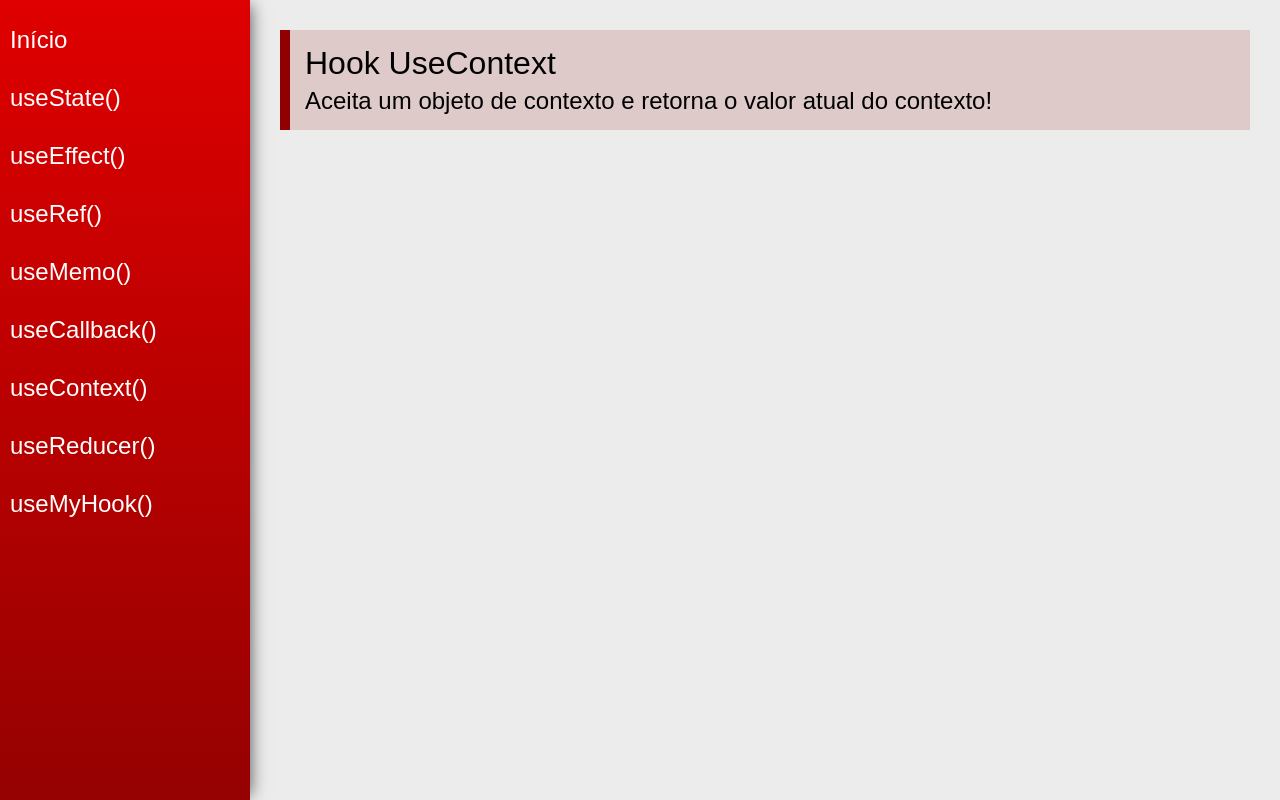
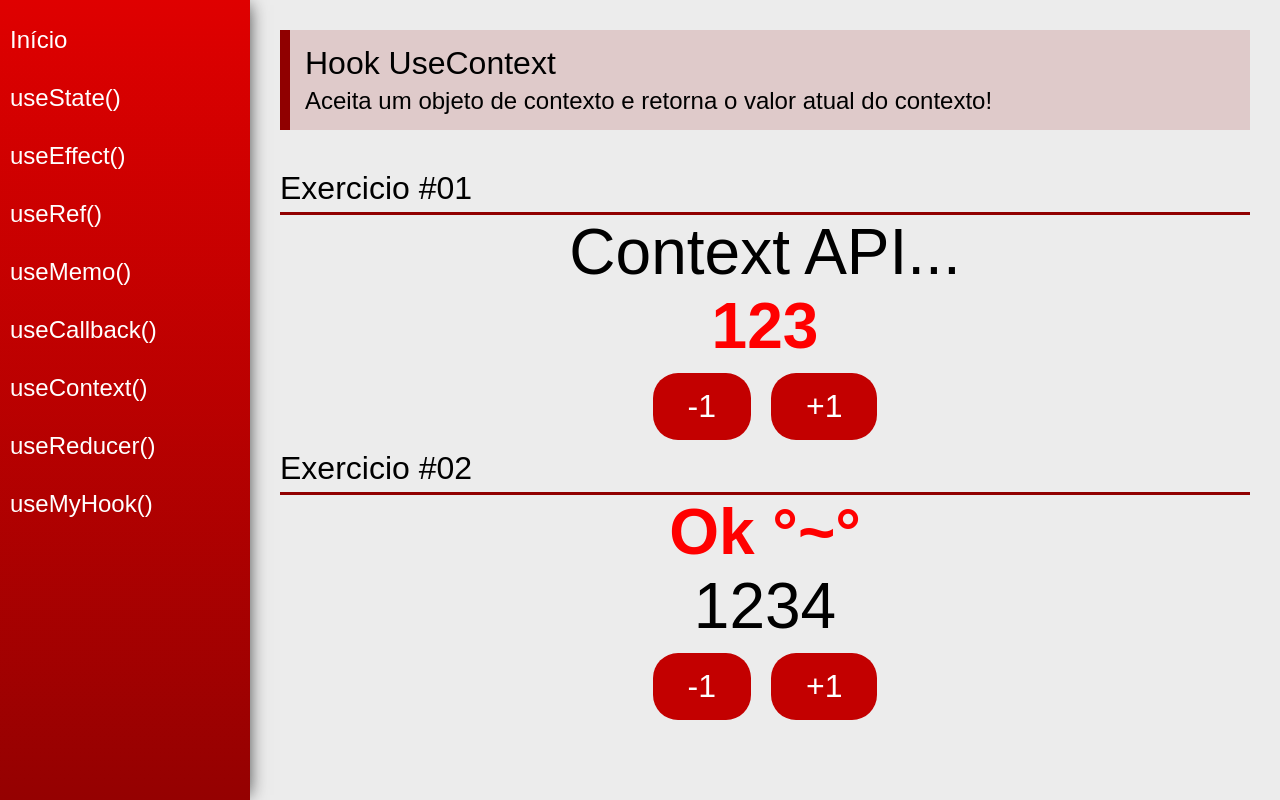
Before and after one commit to gustavo-silva-clear/React_Hooks, a React (Create React App) app: page /useContext in a window 1280 px wide. Built offline with nearby package versions, Linux system fonts and the light colour scheme.

Commit message:
feat: useContext

```diff
--- /dev/null
+++ b/src/data/DataContext.js
@@ -0,0 +1,12 @@
+import React from "react";
+
+export const data = {
+
+    number: 123,
+    text: 'Context API... '
+
+}
+
+const DataContext = React.createContext(null)
+
+export default DataContext
--- /dev/null
+++ b/src/data/Store.jsx
@@ -0,0 +1,42 @@
+import React, { useState } from "react";
+
+const initialState = {
+
+    number: 1234,
+    text: 'Context API + Hooks'
+
+}
+
+export const AppContext = React.createContext(initialState)
+
+const Store = props => {
+
+    const [state, setState] = useState(initialState)
+
+    function updateState(key, value) {
+
+        setState({
+
+            ...state,
+            [key]: value
+
+        })
+
+    }
+
+    return (
+        <AppContext.Provider value={{
+            number: state.number,
+            text: state.text,
+            setNumber: n => updateState('number', n),
+            setText: t => updateState('text', t)
+        }}>
+            {props.children}
+        </AppContext.Provider>
+
+
+    )
+
+}
+
+export default Store
--- a/src/index.js
+++ b/src/index.js
@@ -4,7 +4,9 @@ import React from 'react'
 
 import App from './views/App'
 
+
 ReactDOM.render(
-    <App />,
+
+        <App />,
     document.getElementById('root')
 )
--- a/src/views/App.jsx
+++ b/src/views/App.jsx
@@ -1,19 +1,35 @@
 import './App.css'
-import React from 'react'
-import { BrowserRouter as Router } from  'react-router-dom'
+import React, { useState } from 'react'
+import { BrowserRouter as Router } from 'react-router-dom'
 
 import Menu from '../components/layout/Menu'
 import Content from '../components/layout/Content'
 
+import DataContext, { data } from '../data/DataContext'
+import Store from '../data/Store'
+
 const App = props => {
 
+    const [state, setState] = useState(data)
+
+
+
     return (
+        <Store>
+
+            <DataContext.Provider value={{ state, setState }}>
+
                 <div className="App">
                     <Router>
                         <Menu />
                         <Content />
                     </Router>
                 </div>
+
+            </DataContext.Provider>
+
+        </Store>
+
     )
 }
 
--- a/src/views/examples/UseContext.jsx
+++ b/src/views/examples/UseContext.jsx
@@ -1,15 +1,84 @@
-import React from 'react'
+import React, { useContext, useEffect } from 'react'
 import PageTitle from '../../components/layout/PageTitle'
+import SectionTitle from '../../components/layout/SectionTitle'
+import DataContext from '../../data/DataContext'
+import { AppContext } from '../../data/Store'
 
 const UseContext = (props) => {
+
+    const context = useContext(DataContext)
+
+    function addNumber(delta) {
+
+        context.setState({
+            ...context.state,
+            number: context.state.number + delta
+
+        })
+    }
+
+    const { number, text, setNumber , setText } = useContext(AppContext)
+
+    useEffect(function () {
+
+        if (number > 1250) {
+
+            setText('Eita °_°')
+
+        }
+        else {
+
+            setText('Ok °~°')
+
+        }
+
+    }, [number])
+
     return (
+
         <div className="UseContext">
             <PageTitle
                 title="Hook UseContext"
-                subtitle="Aceita um objeto de contexto e retorna o valor atual do contexto!"
-            />
+                subtitle="Aceita um objeto de contexto e retorna o valor atual do contexto!" />
+
+            <SectionTitle title="Exercicio #01" />
+            <div className="center">
+
+                <span className="text">{context.state.text}</span>
+
+                <span className="text red">{context.state.number}</span>
+
+                <div>
+
+                    <button className="btn" onClick={() => addNumber(-1)}>-1</button>
+                    <button className="btn" onClick={() => addNumber(1)}>+1</button>
+
+                </div>
+
+            </div>
+
+            <SectionTitle title="Exercicio #02" />
+
+            <div className="center">
+
+                <span className="text red">{text}</span>
+
+                <span className="text">{number}</span>
+
+                <div>
+
+                    <button className="btn" onClick={() => setNumber(number - 1)} >-1</button>
+                    <button className="btn" onClick={() => setNumber(number + 1)} >+1</button>
+
+
+                </div>
+
+            </div>
+
         </div>
     )
 }
 
+
+
 export default UseContext
```
